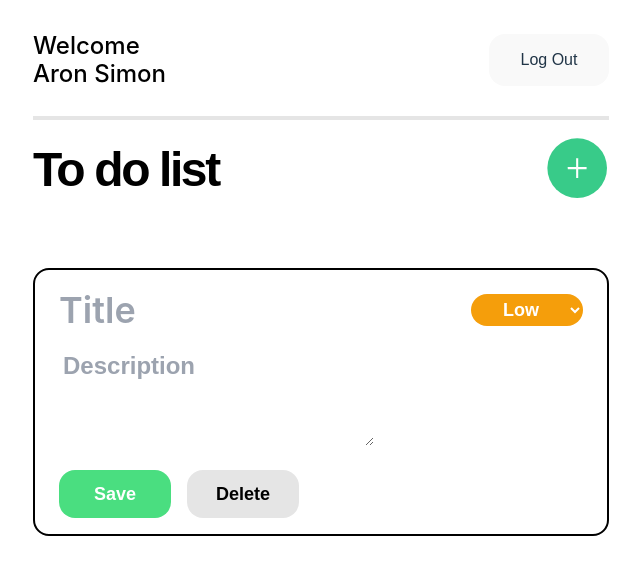
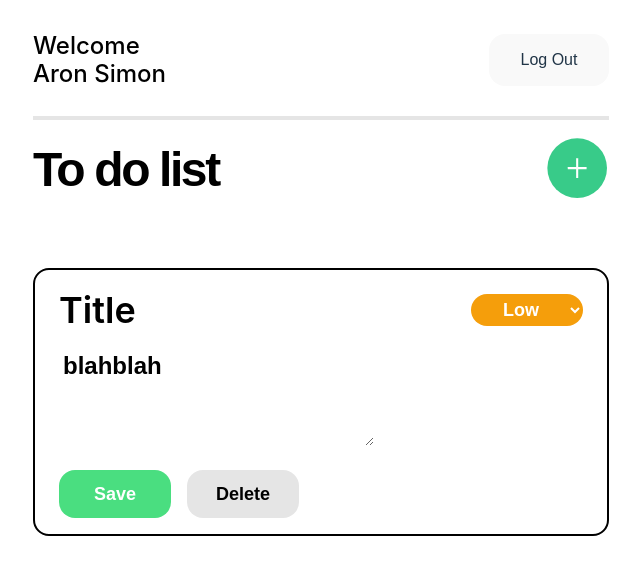
Before and after one commit to aronnorbert24/ToDoApp, a Vue app: page / in a window 1280 px wide. Both pictures are taken after a click on the element 896 px from the left and 168 px from the top of the page. Shown: the top 574 px of the page, without its empty margins (319-959 px from the left). Built offline with nearby package versions, Linux system fonts and the light colour scheme.

Commit message:
ITL-15-display-the-new-to-do-item-at-the-top-of-a-list

```diff
--- a/src/components/ToDoForm.vue
+++ b/src/components/ToDoForm.vue
@@ -1,17 +1,41 @@
 <template>
-    <div class="phone:flex phone:space-x-4 phone:items-center phone:flex-row-reverse phone:justify-between w-full phone:h-[82px] h-fit mt-8 bg-transparent border-2 border-black rounded-2xl">
-    <div class="flex justify-between items-center">
-      <input type="text" class="flex phone:mr-44 items-center justify-center w-8/12 h-12 phone:mt-0 mt-4 phone:ml-0 ml-6 phone:font-medium font-semibold font-title phone:text-lg text-4xl phone:leading-5 leading-10 text-black" placeholder="Title">
-      <select class="phone:hidden flex items-center justify-center mt-4 mr-6 w-28 h-8 rounded-3xl text-priority font-semibold text-lg text-center text-white bg-amber-500 border-0">
+  <div
+    class="mt-8 h-fit w-full rounded-2xl border-2 border-black bg-transparent phone:flex phone:h-[82px] phone:flex-row-reverse phone:items-center phone:justify-between phone:space-x-4"
+  >
+    <div class="flex items-center justify-between">
+      <input
+        type="text"
+        class="ml-6 mt-4 flex h-12 w-8/12 items-center justify-center font-title text-4xl font-semibold leading-10 text-black phone:ml-0 phone:mr-44 phone:mt-0 phone:text-lg phone:font-medium phone:leading-5"
+        :placeholder="todo.title"
+        v-model="todo.title"
+      />
+      <select
+        class="text-priority mr-6 mt-4 flex h-8 w-28 items-center justify-center rounded-3xl border-0 bg-amber-500 text-center text-lg font-semibold text-white phone:hidden"
+      >
         <option value="Low">Low</option>
         <option value="Medium">Medium</option>
         <option value="High">High</option>
       </select>
     </div>
-    <textarea type="text" class="flex ml-6 indent-1 text-left mt-4 h-24 font-header font-semibold text-2xl text-black" placeholder="Description"></textarea>
-    <div class="flex justify-start items-center mt-6">
-      <button @click.prevent="handleClick" class="w-28 h-12 bg-green-400 rounded-2xl font-header font-semibold text-lg text-white leading-6 ml-6 mb-4">Save</button>
-      <button @click.prevent class="w-28 h-12 bg-neutral-200 rounded-2xl font-header font-semibold text-lg text-black leading-6 ml-4 mb-4">Delete</button>
+    <textarea
+      type="text"
+      class="ml-6 mt-4 flex h-24 text-left indent-1 font-header text-2xl font-semibold text-black"
+      :placeholder="todo.description"
+      v-model="todo.description"
+    ></textarea>
+    <div class="mt-6 flex items-center justify-start">
+      <button
+        @click.prevent="saveTodo"
+        class="mb-4 ml-6 h-12 w-28 rounded-2xl bg-green-400 font-header text-lg font-semibold leading-6 text-white"
+      >
+        Save
+      </button>
+      <button
+        @click.prevent
+        class="mb-4 ml-4 h-12 w-28 rounded-2xl bg-neutral-200 font-header text-lg font-semibold leading-6 text-black"
+      >
+        Delete
+      </button>
     </div>
   </div>
 </template>
@@ -26,12 +50,13 @@ const todo = ref<Todo>({
   title: 'Title',
   description: 'blahblah',
   priority: 'Medium',
-  isChecked: false
+  isChecked: false,
 })
 
-function handleClick() {
-  if (todo.value.title.length) {
-    emit('addToDo', todo.value)
+function saveTodo() {
+  if (!todo.value.title.length) {
+    return
   }
+  emit('addToDo', todo.value)
 }
 </script>
--- a/src/components/TodoApp.vue
+++ b/src/components/TodoApp.vue
@@ -1,6 +1,6 @@
 <template>
   <ToDoHeader @showForm="toggleForm" />
-  <ToDoForm v-show="isShowingForm" @addToDo="addToDo" @clearToDo="clearToDo" @closeForm="toggleForm" />
+  <ToDoForm v-if="isShowingForm" @addToDo="addToDo" @clearToDo="clearToDo" @closeForm="toggleForm" />
   <EmptyListImage v-if="isShowingEmptyImage" class="ml-auto mr-auto"/>
   <ToDoList :todos="todos" @deleteToDo="removeToDo" />
 </template>
@@ -18,7 +18,13 @@ const isShowingForm: Ref<boolean> = ref(false)
 const isShowingEmptyImage = computed(() => !isShowingForm.value && !todos.value.length)
 
 function addToDo(todo: Todo) {
-  todos.value.push(todo)
+  const newTodo = {
+    title: todo.title,
+    description: todo.description,
+    priority: todo.priority,
+    isChecked: todo.isChecked
+  };
+  todos.value.unshift(newTodo)
   toggleForm()
 }
 
```
